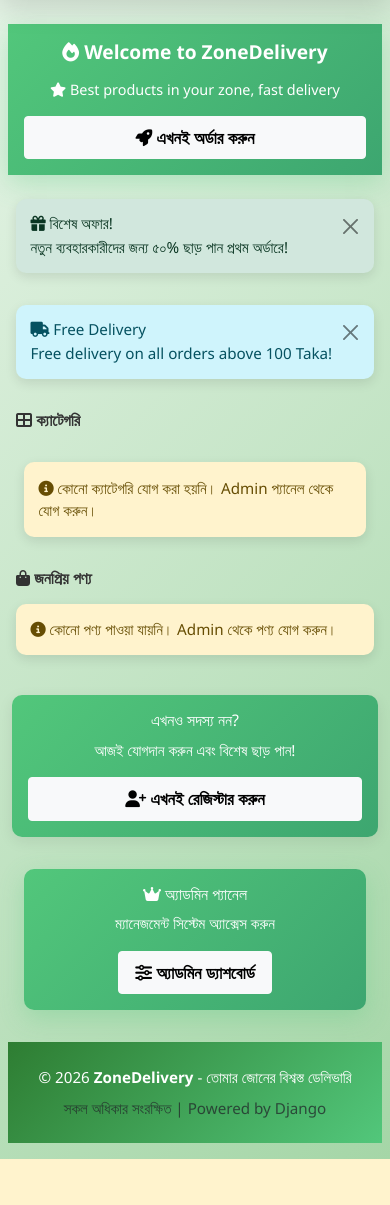
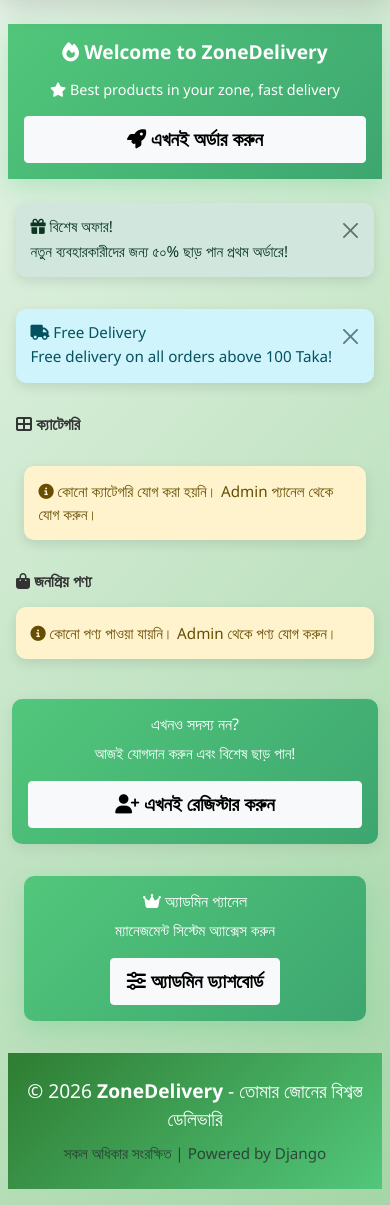
Before and after one commit to fahadhossenbappy123-crypto/DelevaryZone, a Django app: page / in a window 390 px wide. Shown: the part 84-1289 px from the top of the page. Before the commit the page ends 1243 px from the top, so only its background shows below. Run offline with Django 5.2, Linux system fonts and the light colour scheme; data that the repository does not hold is empty.

Commit message:
Enhancement: Change Add Cart button to English and increase button font size to 1.2rem globally

```diff
--- a/shop/templates/shop/base.html
+++ b/shop/templates/shop/base.html
@@ -451,8 +451,8 @@
                 letter-spacing: 0.5px;
             }
             .btn-lg { padding: 0.9rem 1.8rem !important; font-size: 1.2rem; }
-            .btn-sm { padding: 0.5rem 1rem !important; font-size: 1rem; }
-            .btn { font-size: 1rem; font-weight: 600; }
+            .btn-sm { padding: 0.5rem 1rem !important; font-size: 1.2rem; }
+            .btn { font-size: 1.2rem; font-weight: 600; }
 
             /* Cards */
             .card { margin-bottom: 1rem; border-radius: 12px; }
@@ -542,8 +542,8 @@
             h2 { font-size: 1.3rem !important; }
             h3 { font-size: 1.1rem !important; }
             h4, h5 { font-size: 1rem !important; }
-            .lead { font-size: 0.95rem !important; }
-            p { font-size: 0.95rem !important; }
+            .lead { font-size: 1.2rem !important; }
+            p { font-size: 1.2rem !important; }
 
             /* Navbar */
             .navbar-brand { font-size: 1.3rem !important; }
@@ -551,7 +551,7 @@
             .btn-auth { padding: 0.5rem 0.9rem !important; font-size: 1.05rem; font-weight: 700; }
 
             /* All buttons full width on mobile */
-            .btn { width: 100%; display: block; font-size: 1.05rem; font-weight: 700; }
+            .btn { width: 100%; display: block; font-size: 1.2rem; font-weight: 700; }
             .d-grid { gap: 0.5rem !important; }
             .d-flex .btn { width: auto; }
 
--- a/shop/templates/shop/home.html
+++ b/shop/templates/shop/home.html
@@ -152,12 +152,12 @@
 
                         <div class="mt-auto d-grid gap-2">
                             {% if product.is_available %}
-                                <a href="{% url 'add_to_cart' product.id %}" class="btn btn-primary btn-sm" style="padding: 0.4rem 0.6rem; font-size: 0.8rem;">
-                                    <i class="fas fa-cart-plus"></i> যোগ করুন
+                                <a href="{% url 'add_to_cart' product.id %}" class="btn btn-primary btn-sm" style="padding: 0.5rem 0.8rem; font-size: 1.2rem; font-weight: 700;">
+                                    <i class="fas fa-cart-plus"></i> Add Cart
                                 </a>
                             {% else %}
-                                <button class="btn btn-secondary btn-sm" disabled style="padding: 0.4rem 0.6rem; font-size: 0.8rem;">
-                                    <i class="fas fa-ban"></i> শেষ
+                                <button class="btn btn-secondary btn-sm" disabled style="padding: 0.5rem 0.8rem; font-size: 1.2rem; font-weight: 700;">
+                                    <i class="fas fa-ban"></i> Out of Stock
                                 </button>
                             {% endif %}
                         </div>
```
